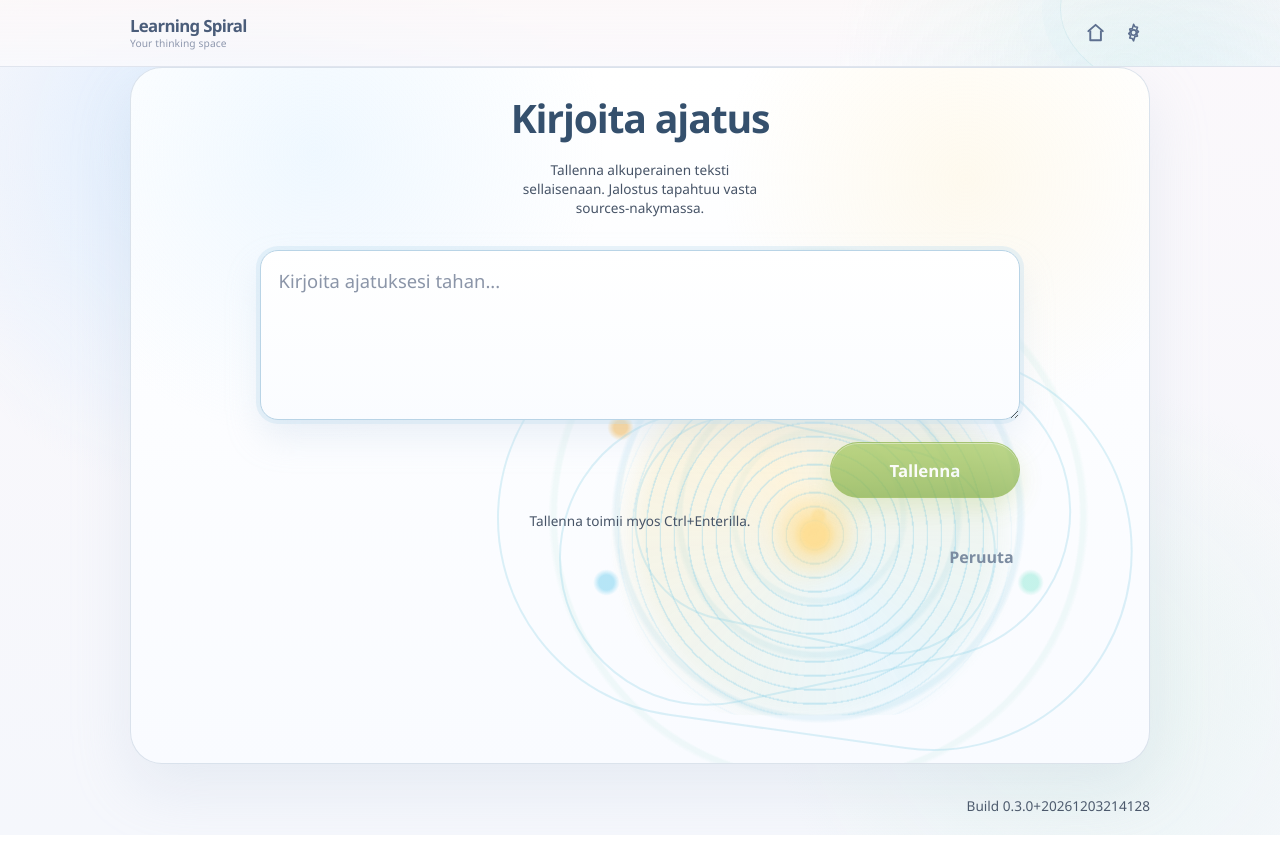
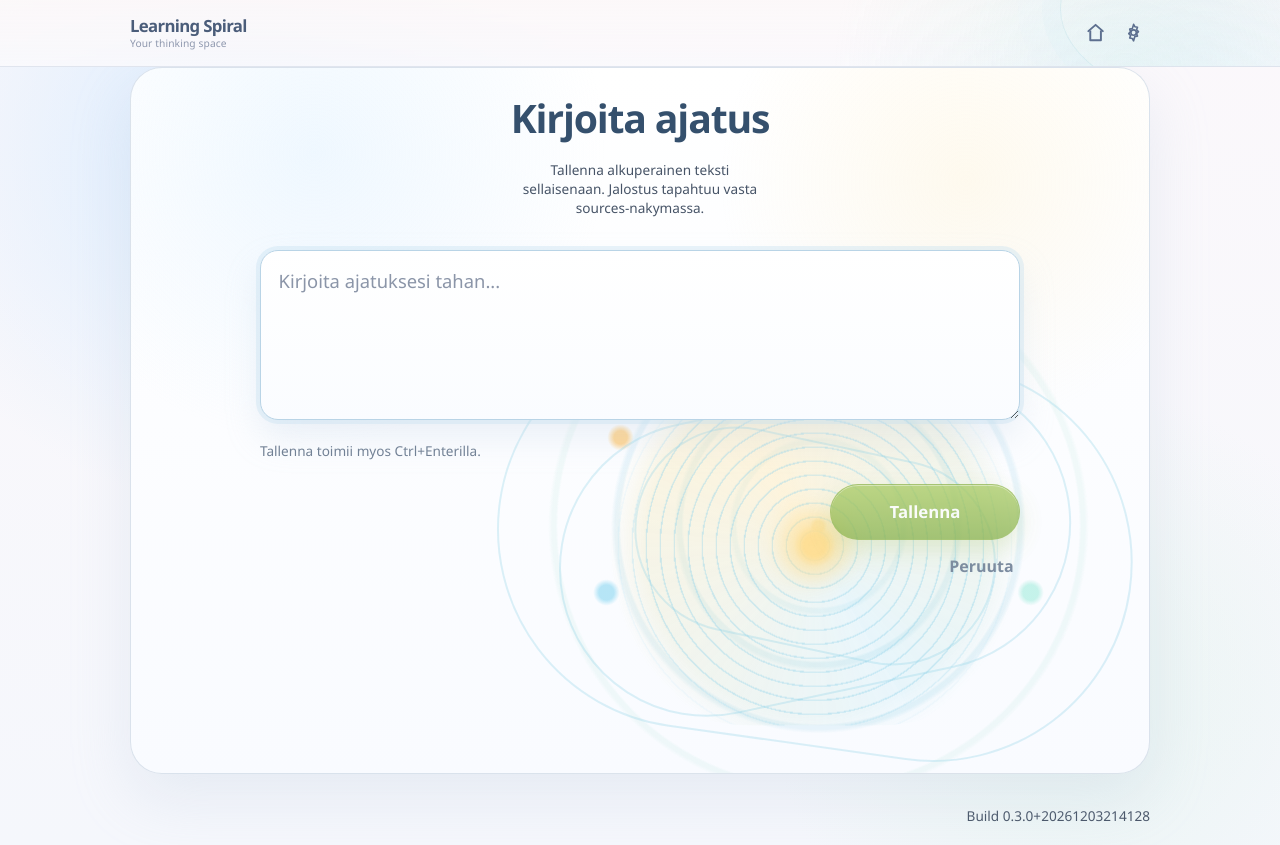
Before and after one commit to heikkikukkonen/learningspiral, a Next.js app: page /capture in a window 1280 px wide. Built offline with nearby package versions, Linux system fonts and the light colour scheme.

Commit message:
Move capture text hint below textarea

```diff
--- a/app/capture/capture-composer.tsx
+++ b/app/capture/capture-composer.tsx
@@ -438,6 +438,13 @@ export function CaptureComposer({ initialMode = "text" }: CaptureComposerProps)
                 }}
               />
             </label>
+            <p className="status capture-text-helper" style={{ margin: 0 }}>
+              {isTextProcessing
+                ? "Kasittely kaynnissa. Hetken paasta siirryt suoraan idean muokkaukseen."
+                : textCharacterCount > 0
+                ? `${textCharacterCount} merkkia valmiina tallennettavaksi.`
+                : "Tallenna toimii myos Ctrl+Enterilla."}
+            </p>
 
             <div className="capture-text-footer">
               <button
@@ -455,13 +462,6 @@ export function CaptureComposer({ initialMode = "text" }: CaptureComposerProps)
                   "Tallenna"
                 )}
               </button>
-              <p className="status capture-text-helper" style={{ margin: 0 }}>
-                {isTextProcessing
-                  ? "Kasittely kaynnissa. Hetken paasta siirryt suoraan idean muokkaukseen."
-                  : textCharacterCount > 0
-                  ? `${textCharacterCount} merkkia valmiina tallennettavaksi.`
-                  : "Tallenna toimii myos Ctrl+Enterilla."}
-              </p>
               <button type="button" className="capture-text-cancel" onClick={cancelCapture}>
                 Peruuta
               </button>
--- a/app/globals.css
+++ b/app/globals.css
@@ -1065,7 +1065,7 @@ button.danger {
   grid-template-columns: 1fr auto;
   align-items: center;
   gap: 0.8rem;
-  padding-top: 0.1rem;
+  padding-top: 0.25rem;
 }
 
 .capture-text-save {
@@ -1083,8 +1083,8 @@ button.danger {
 }
 
 .capture-text-helper {
-  grid-column: 1 / -1;
-  text-align: center;
+  margin-top: -0.15rem;
+  color: #6f7e92;
 }
 
 .capture-text-cancel {
```
